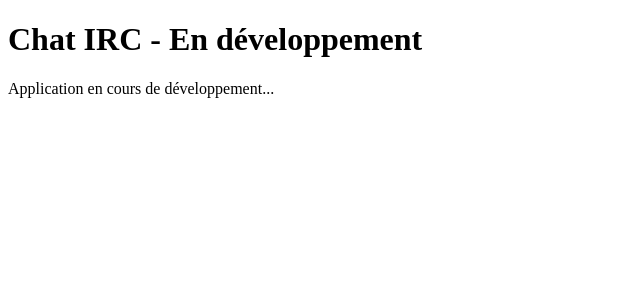
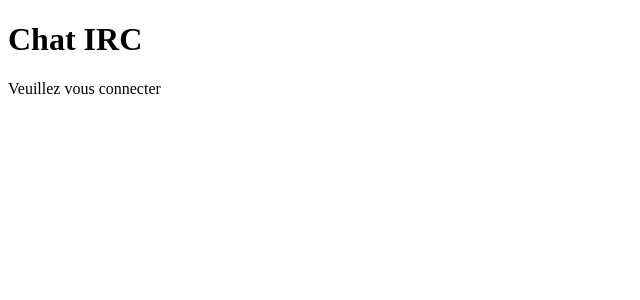
Before and after one commit to Mavrokai/IRC, a React (Vite) app in the folder client/: page / in a window 1280 px wide. Shown: the top 300 px of the page, without its empty margins (0-640 px from the left). Built offline with nearby package versions, Linux system fonts and the light colour scheme.

Commit message:
[+]feat(frontend): Add basic project structure and routing

```diff
--- a/client/src/App.jsx
+++ b/client/src/App.jsx
@@ -1,10 +1,22 @@
-import React from "react";
+import React, { useState } from "react";
 
 function App() {
+  const [isLoggedIn, setIsLoggedIn] = useState(false);
+  const [login, setLogin] = useState("");
+
+  if (!isLoggedIn) {
+    return (
+      <div>
+        <h1>Chat IRC</h1>
+        <p>Veuillez vous connecter</p>
+      </div>
+    );
+  }
+
   return (
     <div>
-      <h1>Chat IRC - En développement</h1>
-      <p>Application en cours de développement...</p>
+      <h1>Chat IRC</h1>
+      <p>Bienvenue {login} !</p>
     </div>
   );
 }
```
